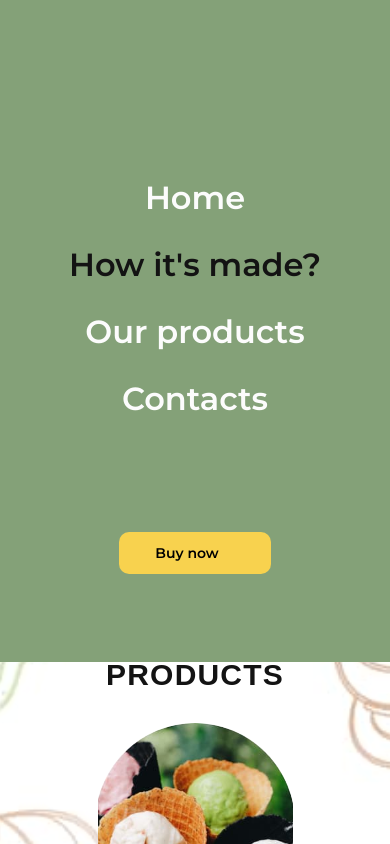
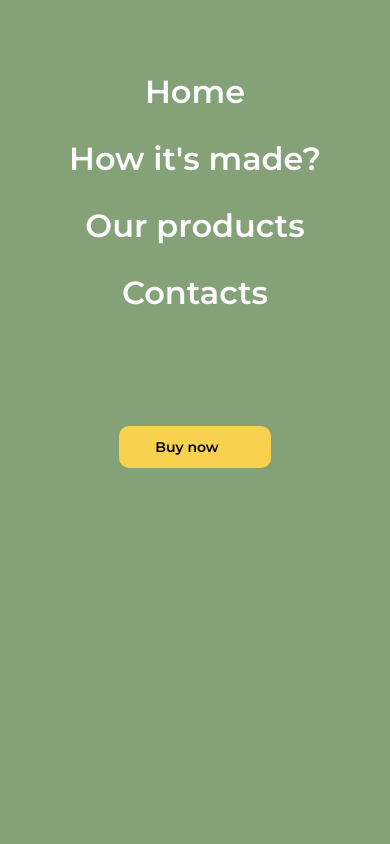
Before and after one commit to ambas90/project-icecream, a website built with Parcel: page src/index.html in a window 390 px wide. Both pictures are taken after a click on the button 339 px from the left and 36 px from the top of the page. Shown: the top 844 px of the page. Built offline with nearby package versions, Linux system fonts and the light colour scheme; files whose address does not match are found by name; a web font is replaced by a local one.

Commit message:
head-section, mobile menu/styling

```diff
--- a/src/css/hero-header.css
+++ b/src/css/hero-header.css
@@ -32,9 +32,23 @@ header,
 }
 
 .head-navigation {
-  display: none;
+  color: white;
 }
+
 .nav-list {
+  display: flex;
+  gap: 28px;
+}
+.nav-list_element {
+  font-family: Montserrat;
+  font-size: 16px;
+  font-weight: 700;
+  line-height: 20px;
+  letter-spacing: 0em;
+  text-align: left;
+  color: var(--white-color);
+}
+.mobile-nav-list {
   list-style: none;
   display: flex;
   flex-direction: column;
@@ -42,7 +56,7 @@ header,
   gap: 28px;
   padding: 0;
 }
-.nav-list_element {
+.mobile-nav-list .nav-list_element {
   font-size: 32px;
   font-weight: 700;
   line-height: 39px;
@@ -110,6 +124,7 @@ header,
 }
 .menu-container.is-open {
   transform: translateX(0);
+  height: 100vh;
 }
 .mobile-box {
   display: flex;
@@ -229,3 +244,8 @@ header,
     display: none;
   }
 }
+@media screen and (max-width: 767px) {
+  .head-navigation {
+    display: none;
+  }
+}
--- a/src/partials/hero-header.html
+++ b/src/partials/hero-header.html
@@ -14,14 +14,14 @@
         <svg xmlns="http://www.w3.org/2000/svg" width="12" height="12">
           <path
             d="M3.97 1.227a.75.75 0 0 0 0 1.06L7.682 6 3.97 9.712a.75.75 0 0 0 1.06 1.06L9.273 6.53a.75.75 0 0 0 0-1.06L5.03 1.227a.75.75 0 0 0-1.06 0Z" />
-        </svg> -->
+        </svg> powieliłem widocznie, ale właściwy button jest już na swoim miejscu. Usuwam w następnym fetchu.-->
     </div>
 
     <!-- Section for navigation with ancors -->
     <section class="head-navigation desktop">
       <ul class="nav-list">
         <li><a class="nav-list_element" href="#">Home</a></li>
-        <li><a class="nav-list_element nav-list_element__decor" href="#">How it's made?</a></li>
+        <li><a class="nav-list_element" href="#">How it's made?</a></li>
         <li><a class="nav-list_element" href="#">Our products</a></li>
         <li><a class="nav-list_element" href="#">Contacts</a></li>
       </ul>
@@ -102,7 +102,7 @@
 <div class="menu-container js-menu-container" id="mobile-menu">
   <span class="mobile-box">
     <div class="ice-icon">
-      <svg>
+      <svg width="48" height="44">
         <use href="./images/svg/symbol-defs.svg#icon-head-logo"></use>
       </svg>
     </div>
@@ -112,7 +112,7 @@
       </svg>
     </button>
   </span>
-  <ul class="nav-list">
+  <ul class="mobile-nav-list">
     <li><a class="nav-list_element" href="#">Home</a></li>
     <li><a class="nav-list_element nav-list_element__decor" href="#">How it's made?</a></li>
     <li><a class="nav-list_element" href="#">Our products</a></li>
```
